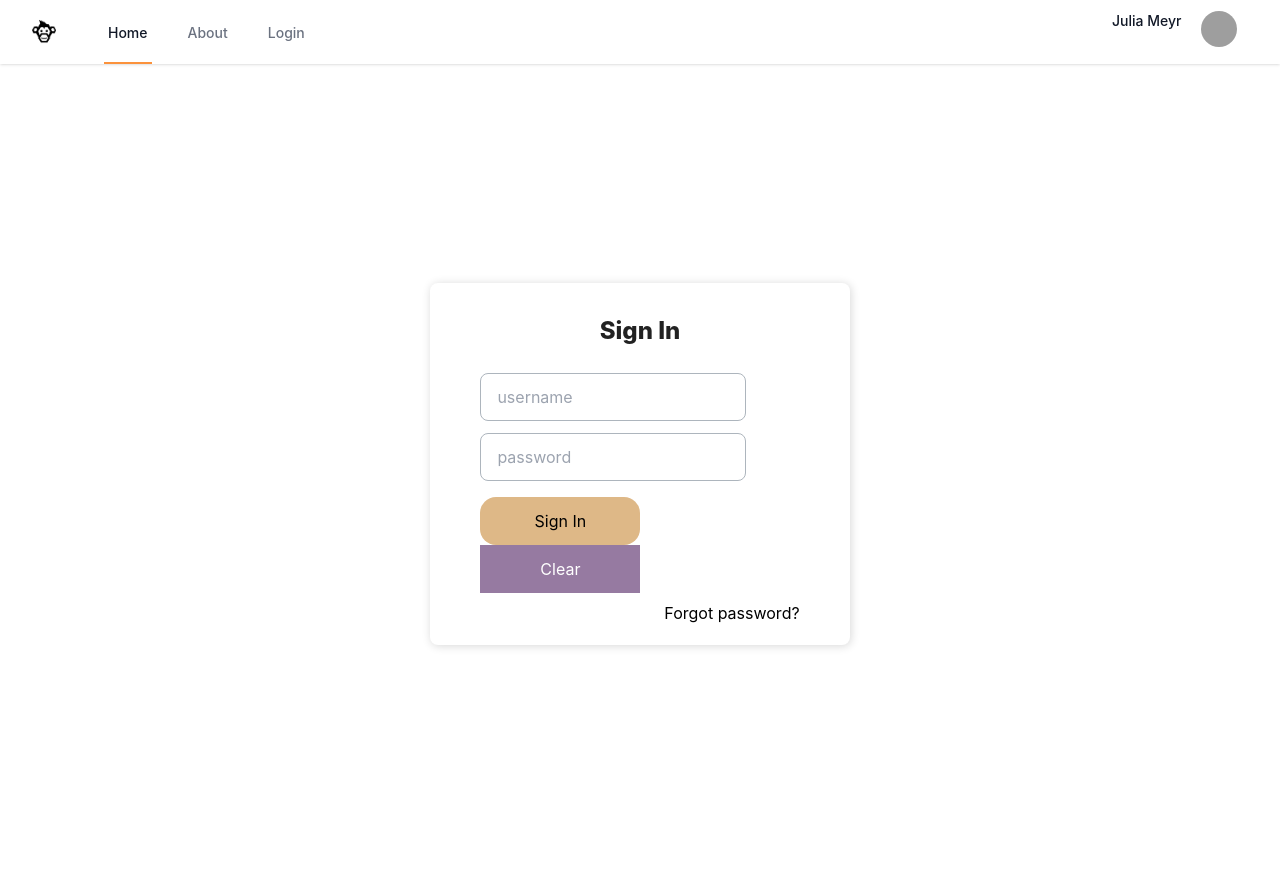
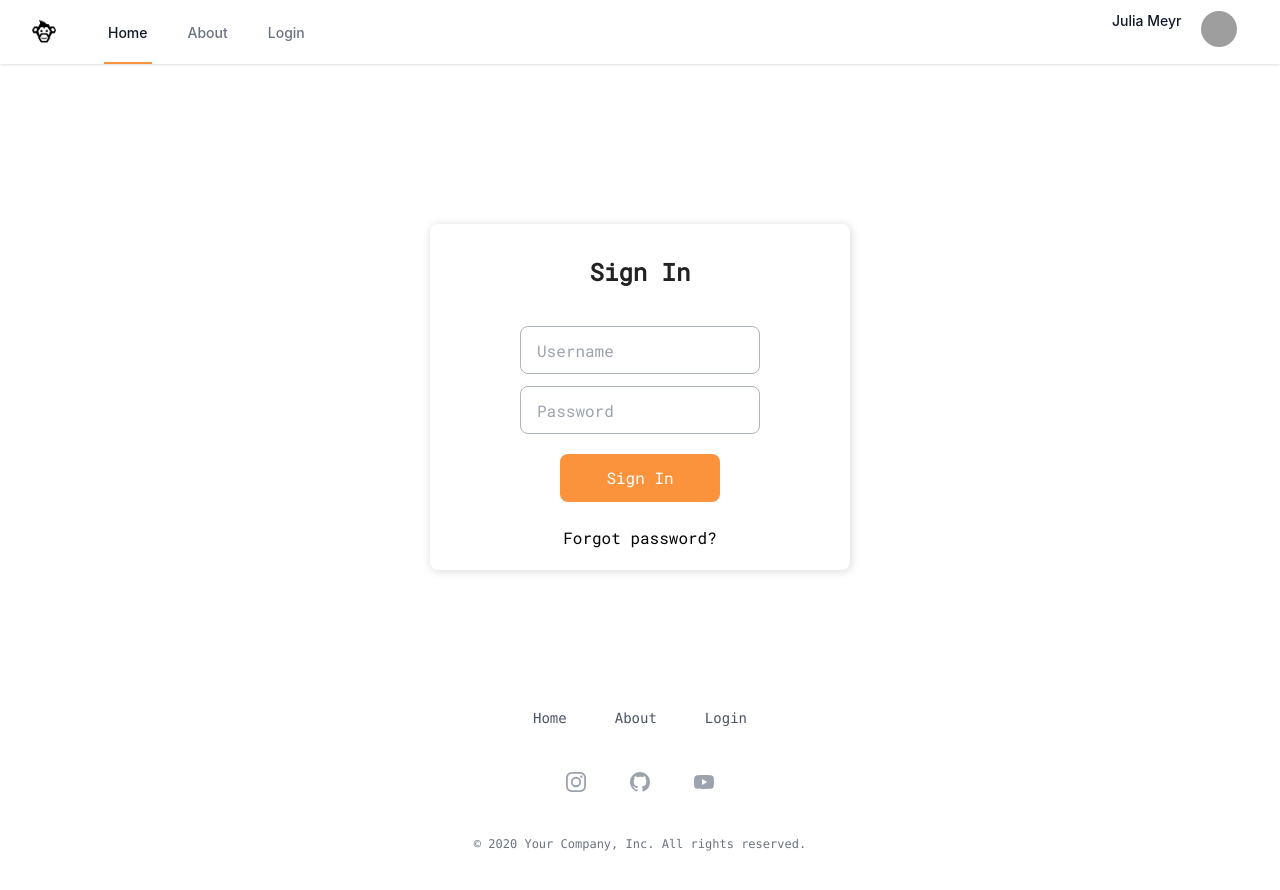
Before and after one commit to WMC-AHIF-2022/DealMonkey, a React (Create React App) app in the folder client-server/client/: page /login in a window 1280 px wide. Shown: the top 890 px of the page. Before the commit the page ends 864 px from the top, so only its background shows below. Built offline with nearby package versions, Linux system fonts and the light colour scheme; grey boxes are pictures that could not be loaded.

Commit message:
login and registration fixed

```diff
--- a/client-server/client/src/App.tsx
+++ b/client-server/client/src/App.tsx
@@ -18,7 +18,6 @@ const App = () => {
     <LocalizationProvider dateAdapter={AdapterDayjs}>
       <Router>
         <div className="App">
-          <Navbar />
           <Routes>
             <Route path="/" element={<Home />} />
             <Route path="/login" element={<Login />} />
--- a/client-server/client/src/components/navbar.tsx
+++ b/client-server/client/src/components/navbar.tsx
@@ -127,7 +127,7 @@ export default function Navbar() {
                       </span>
                       <img
                         className="h-9 w-9 rounded-full"
-                        src="https://i.pinimg.com/564x/ed/07/dd/ed07dd6b78c8253c99d80621d191a07f.jpg"
+                        src="https://i.pinimg.com/736x/1e/0b/1c/1e0b1c19aa6112dbda022e5a553da3a7.jpg"
                         alt="Icon"
                       />
                     </Menu.Button>
--- /dev/null
+++ b/client-server/client/src/layout/layout.tsx
@@ -0,0 +1,18 @@
+import { ChildProcess } from "child_process";
+import React from "react";
+import Footer from "../components/footer";
+import Navbar from "../components/navbar";
+
+const Layout = ({ children }: any) => {
+  return (
+    <div>
+      <Navbar />
+      <div className="font mx-auto max-w-7xl px-2 sm:px-6 lg:px-8">
+        {children}
+      </div>
+      <Footer />
+    </div>
+  );
+};
+
+export default Layout;
--- a/client-server/client/src/pages/Home/Home.tsx
+++ b/client-server/client/src/pages/Home/Home.tsx
@@ -1,7 +1,7 @@
 import "./home.css";
 import { useNavigate } from "react-router-dom";
 import Saly from "../../components/img/Saly-19.png";
-import Footer from "../../components/footer";
+import Layout from "../../layout/layout";
 
 const Home = () => {
   let navigate = useNavigate();
@@ -10,14 +10,11 @@ const Home = () => {
   };
 
   return (
-    <div>
-      <div className="font mx-auto max-w-7xl px-2 sm:px-6 lg:px-8">
+    <Layout>
       <div className="h-max grid grid-cols-2 gap-4 content-center justify-center">
         <div>
           <h1 className="mainTitle">Welcome to DealMonkey</h1>
-            <p className="subTitle">
-              Develop good habits and improve your life
-            </p>
+          <p className="subTitle">Develop good habits and improve your life</p>
           <button
             className="mt-10 bg-orange-400 rounded-md"
             onClick={() => routeChange("register")}
@@ -29,9 +26,7 @@ const Home = () => {
           <img id="logo" src={Saly} alt="logo"></img>
         </div>
       </div>
-      </div>
-      <Footer />
-    </div>
+    </Layout>
   );
 };
 
--- a/client-server/client/src/pages/habitPage/habitPage.tsx
+++ b/client-server/client/src/pages/habitPage/habitPage.tsx
@@ -2,11 +2,11 @@ import Habit from "../../components/habit";
 import AddTask from "../../components/addTask";
 import Form from "../../components/form";
 import { useState } from "react";
-import LayoutOne from "../../layout/layoutOne";
+import Layout from "../../layout/layout";
 
 const HabitPage = () => {
   return (
-    <LayoutOne>
+    <Layout>
       <div className="">
         <Habit
           title="My Habit"
@@ -16,7 +16,7 @@ const HabitPage = () => {
         />
         <Form />
       </div>
-    </LayoutOne>
+    </Layout>
   );
 };
 
--- a/client-server/client/src/pages/login/login.css
+++ b/client-server/client/src/pages/login/login.css
@@ -6,8 +6,7 @@
   display: flex;
   justify-content: center;
   align-items: center;
-  width: 100vw;
-  height: 100vh;
+  margin-top: 10rem;
 }
 
 .Auth-form {
@@ -18,9 +17,12 @@
   border-radius: 8px;
   background-color: white;
 }
+
 .Auth-form-content {
-  padding-left: 12%;
-  padding-right: 12%;
+  display: flex;
+  justify-content: center;
+  align-items: center;
+  flex-direction: column;
 }
 
 .Auth-form-title {
@@ -42,4 +44,5 @@ label {
   background-color: burlywood;
   border-radius: 1em;
   margin-top: 1em;
+  margin-bottom: 2em;
 }
--- a/client-server/client/src/pages/login/login.tsx
+++ b/client-server/client/src/pages/login/login.tsx
@@ -2,6 +2,7 @@ import { useState, ChangeEvent, FormEvent, useEffect } from "react";
 import { getData } from "../../utils/data-utils";
 import FormInput from "../../components/form-input";
 import "./login.css";
+import Layout from "../../layout/layout";
 
 const defaultFormFields = {
   username: "",
@@ -38,14 +39,16 @@ const Login = () => {
   };
 
   return (
+    <Layout>
       <div className="Auth-form-container">
         <form className="Auth-form" onSubmit={handleSubmit}>
           <div className="Auth-form-content">
             <h3 className="Auth-form-title">Sign In</h3>
+            <div className="flex justify-center flex-col">
               <div className="form-group mt-3">
                 <FormInput
                   label="username"
-              placeholder="username"
+                  placeholder="Username"
                   type="username"
                   required
                   name="username"
@@ -57,29 +60,27 @@ const Login = () => {
                 <FormInput
                   label="Password"
                   type="password"
-              placeholder="password"
+                  placeholder="Password"
                   required
                   name="password"
                   value={password}
                   onChange={handleChange}
                 />
               </div>
+            </div>
             <div className="button-group">
-            <button className="button" type="submit">
+              <button className="mt-5 rounded-lg bg-orange-400" type="submit">
                 Sign In
               </button>
-            <span>
-              <button type="button" onClick={reload}>
-                Clear
-              </button>
-            </span>
             </div>
-          <p className="forgot-password text-right mt-2">
+
+            <p className="forgot-password text-right mt-6">
               Forgot <a href="#">password?</a>
             </p>
           </div>
         </form>
       </div>
+    </Layout>
   );
 };
 
--- a/client-server/client/src/pages/registration/register.tsx
+++ b/client-server/client/src/pages/registration/register.tsx
@@ -3,6 +3,7 @@ import { getData, register } from "../../utils/data-utils";
 import FormInput from "../../components/form-input";
 import { DatePicker } from "@mui/x-date-pickers/DatePicker";
 import dayjs, { Dayjs } from "dayjs";
+import Layout from "../../layout/layout";
 
 const defaultFormFields = {
   username: "",
@@ -40,6 +41,7 @@ const Register = () => {
   };
 
   return (
+    <Layout>
       <div className="Auth-form-container content-center">
         <form
           className="Auth-form flex flex-col justify-center"
@@ -81,7 +83,7 @@ const Register = () => {
             </div>
             <div className="button-group">
               <button
-              className="button"
+                className="bg-orange-400 rounded-lg mt-5"
                 type="submit"
                 onClick={() => handleSubmit}
               >
@@ -94,6 +96,7 @@ const Register = () => {
           </div>
         </form>
       </div>
+    </Layout>
   );
 };
 
--- a/client-server/client/src/styles/App.css
+++ b/client-server/client/src/styles/App.css
@@ -15,3 +15,9 @@ button {
     @apply py-2 px-4 bg-blue-500 text-white font-semibold rounded-lg shadow-md hover:bg-blue-700 focus:outline-none focus:ring-2 focus:ring-blue-400 focus:ring-opacity-75;
   }
 }
+
+@layer base {
+  html {
+    font-family: "Fira Code", monopspace;
+  }
+}
--- a/client-server/client/src/styles/form-input.css
+++ b/client-server/client/src/styles/form-input.css
@@ -3,4 +3,5 @@
   border-radius: 0.5em;
   padding-left: 1em;
   height: 3em;
+  width: 15em;
 }
```
Also changed, not shown: client-server/client/src/pages/about/about.tsx (+9 -7 lines), client-server/client/src/components/img/1e0b1c19aa6112dbda022e5a553da3a7.jpg (added). Lines whose indentation alone changed are shown as unchanged.
